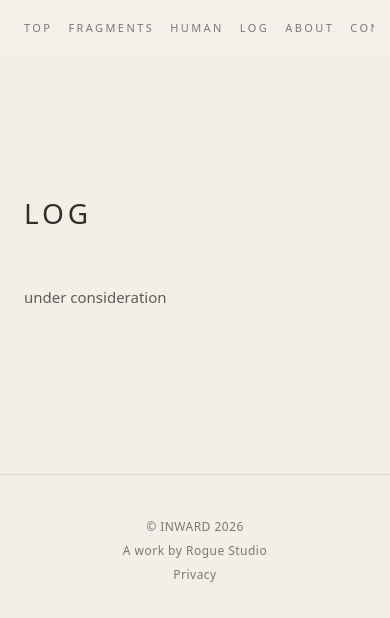
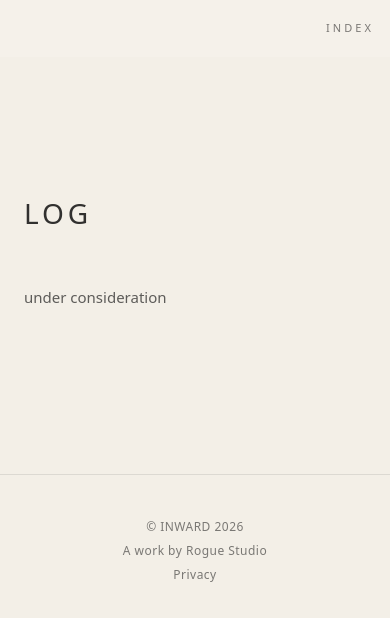
Before and after one commit to rogue-studio/inward, a Next.js app: page /log in a window 390 px wide. Shown: the top 618 px of the page. Built offline with nearby package versions, Linux system fonts and the light colour scheme.

Commit message:
Add mobile index menu

```diff
--- a/app/layout.tsx
+++ b/app/layout.tsx
@@ -1,7 +1,7 @@
 import type { Metadata } from "next";
-import Link from "next/link";
 import "./globals.css";
 import Footer from "@/components/Footer";
+import Header from "@/components/Header";
 
 export const metadata: Metadata = {
   title: "INWARD",
@@ -37,64 +37,8 @@ export default function RootLayout({
   return (
     <html lang="ja">
       <body className="bg-[#f5f1ea] text-[#161616] antialiased">
-        <header className="fixed top-0 left-0 z-50 w-full bg-[#f5f1ea]/90 backdrop-blur">
-          <div className="mx-auto max-w-3xl px-4 py-5 sm:px-6 sm:py-6">
-            <nav className="overflow-x-auto whitespace-nowrap [-ms-overflow-style:none] [scrollbar-width:none] [&::-webkit-scrollbar]:hidden">
-              <ul className="flex min-w-max items-center justify-start gap-4 px-2 text-[11px] uppercase tracking-[0.22em] text-[#161616]/55 sm:justify-center sm:gap-6 sm:px-0 sm:text-[12px] sm:tracking-[0.28em]">
-                <li>
-                  <Link
-                    href="/"
-                    className="transition duration-500 hover:text-[#161616]/85"
-                  >
-                    Top
-                  </Link>
-                </li>
-                <li>
-                  <Link
-                    href="/fragments"
-                    className="transition duration-500 hover:text-[#161616]/85"
-                  >
-                    Fragments
-                  </Link>
-                </li>
-                <li>
-                  <Link
-                    href="/human"
-                    className="transition duration-500 hover:text-[#161616]/85"
-                  >
-                    Human
-                  </Link>
-                </li>
-                <li>
-                  <Link
-                    href="/log"
-                    className="transition duration-500 hover:text-[#161616]/85"
-                  >
-                    Log
-                  </Link>
-                </li>
-                <li>
-                  <Link
-                    href="/about"
-                    className="transition duration-500 hover:text-[#161616]/85"
-                  >
-                    About
-                  </Link>
-                </li>
-                <li>
-                  <Link
-                    href="/contact"
-                    className="transition duration-500 hover:text-[#161616]/85"
-                  >
-                    Contact
-                  </Link>
-                </li>
-              </ul>
-            </nav>
-          </div>
-        </header>
-
-        <main className="pt-20 sm:pt-20">{children}</main>
+        <Header />
+        <main className="pt-20">{children}</main>
         <Footer />
       </body>
     </html>
--- /dev/null
+++ b/components/Header.tsx
@@ -0,0 +1,149 @@
+"use client";
+
+import Link from "next/link";
+import { useState } from "react";
+
+export default function Header() {
+  const [isOpen, setIsOpen] = useState(false);
+
+  const closeMenu = () => setIsOpen(false);
+
+  return (
+    <header className="fixed top-0 left-0 z-50 w-full bg-[#f5f1ea]/90 backdrop-blur">
+      <div className="mx-auto max-w-3xl px-4 py-5 sm:px-6 sm:py-6">
+        {/* PC navigation */}
+        <nav className="hidden md:block">
+          <ul className="flex items-center justify-center gap-6 text-[12px] uppercase tracking-[0.28em] text-[#161616]/55">
+            <li>
+              <Link
+                href="/"
+                className="transition duration-500 hover:text-[#161616]/85"
+              >
+                Top
+              </Link>
+            </li>
+            <li>
+              <Link
+                href="/fragments"
+                className="transition duration-500 hover:text-[#161616]/85"
+              >
+                Fragments
+              </Link>
+            </li>
+            <li>
+              <Link
+                href="/human"
+                className="transition duration-500 hover:text-[#161616]/85"
+              >
+                Human
+              </Link>
+            </li>
+            <li>
+              <Link
+                href="/log"
+                className="transition duration-500 hover:text-[#161616]/85"
+              >
+                Log
+              </Link>
+            </li>
+            <li>
+              <Link
+                href="/about"
+                className="transition duration-500 hover:text-[#161616]/85"
+              >
+                About
+              </Link>
+            </li>
+            <li>
+              <Link
+                href="/contact"
+                className="transition duration-500 hover:text-[#161616]/85"
+              >
+                Contact
+              </Link>
+            </li>
+          </ul>
+        </nav>
+
+        {/* Mobile trigger */}
+        <div className="flex justify-end md:hidden">
+          <button
+            type="button"
+            onClick={() => setIsOpen((prev) => !prev)}
+            aria-expanded={isOpen}
+            aria-controls="mobile-navigation"
+            aria-label="Toggle navigation menu"
+            className="text-[11px] uppercase tracking-[0.28em] text-[#161616]/55 transition duration-500 hover:text-[#161616]/85"
+          >
+            INDEX
+          </button>
+        </div>
+
+        {/* Mobile menu */}
+        {isOpen && (
+          <nav
+            id="mobile-navigation"
+            className="mt-5 border-t border-[#161616]/10 pt-5 md:hidden"
+          >
+            <ul className="flex flex-col items-end gap-4 text-[12px] uppercase tracking-[0.24em] text-[#161616]/65">
+              <li>
+                <Link
+                  href="/"
+                  onClick={closeMenu}
+                  className="transition duration-500 hover:text-[#161616]/85"
+                >
+                  Top
+                </Link>
+              </li>
+              <li>
+                <Link
+                  href="/fragments"
+                  onClick={closeMenu}
+                  className="transition duration-500 hover:text-[#161616]/85"
+                >
+                  Fragments
+                </Link>
+              </li>
+              <li>
+                <Link
+                  href="/human"
+                  onClick={closeMenu}
+                  className="transition duration-500 hover:text-[#161616]/85"
+                >
+                  Human
+                </Link>
+              </li>
+              <li>
+                <Link
+                  href="/log"
+                  onClick={closeMenu}
+                  className="transition duration-500 hover:text-[#161616]/85"
+                >
+                  Log
+                </Link>
+              </li>
+              <li>
+                <Link
+                  href="/about"
+                  onClick={closeMenu}
+                  className="transition duration-500 hover:text-[#161616]/85"
+                >
+                  About
+                </Link>
+              </li>
+              <li>
+                <Link
+                  href="/contact"
+                  onClick={closeMenu}
+                  className="transition duration-500 hover:text-[#161616]/85"
+                >
+                  Contact
+                </Link>
+              </li>
+            </ul>
+          </nav>
+        )}
+      </div>
+    </header>
+  );
+}
```
